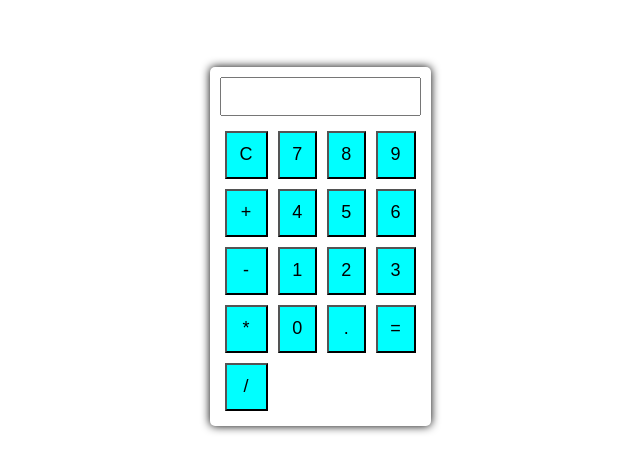
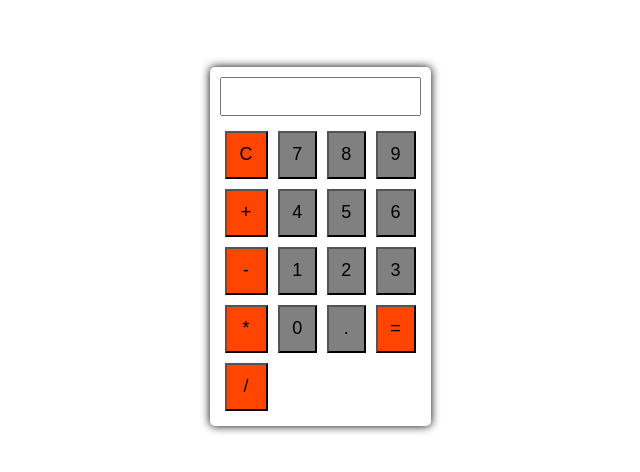
Before and after one commit to AzizRahmawan/Calculator-JS, a plain HTML site: page index.html in a window 1280 px wide. Shown: the part 162-634 px from the top of the page, without its empty margins (320-960 px from the left). Drawn offline with Linux system fonts and the light colour scheme.

Commit message:
update button

```diff
--- a/index.html
+++ b/index.html
@@ -14,31 +14,31 @@
                     <input type="text" id="result">
                 </tr>
                 <tr>
-                    <td><button onclick="clearResult()">C</button></td>
+                    <td><button class="button-logic" onclick="clearResult()">C</button></td>
                     <td><button onclick="appendTodisplay('7')">7</button></td>
                     <td><button onclick="appendTodisplay('8')">8</button></td>
                     <td><button onclick="appendTodisplay('9')">9</button></td>
                 </tr>
                 <tr>
-                    <td><button onclick="appendTodisplay('+')">+</button></td>
+                    <td><button class="button-logic" onclick="appendTodisplay('+')">+</button></td>
                     <td><button onclick="appendTodisplay('4')">4</button></td>
                     <td><button onclick="appendTodisplay('5')">5</button></td>
                     <td><button onclick="appendTodisplay('6')">6</button></td>
                 </tr>
                 <tr>
-                    <td><button onclick="appendTodisplay('-')">-</button></td>
+                    <td><button class="button-logic" onclick="appendTodisplay('-')">-</button></td>
                     <td><button onclick="appendTodisplay('1')">1</button></td>
                     <td><button onclick="appendTodisplay('2')">2</button></td>
                     <td><button onclick="appendTodisplay('3')">3</button></td>
                 </tr>
                 <tr>
-                    <td><button onclick="appendTodisplay('*')">*</button></td>
+                    <td><button class="button-logic" onclick="appendTodisplay('*')">*</button></td>
                     <td><button onclick="appendTodisplay('0')">0</button></td>
                     <td><button onclick="appendTodisplay('.')">.</button></td>
-                    <td><button onclick="calculate()">=</button></td>
+                    <td><button class="button-logic"  onclick="calculate()">=</button></td>
                 </tr>
                 <tr>
-                    <td><button onclick="appendTodisplay('/')">/</button></td>
+                    <td><button class="button-logic" onclick="appendTodisplay('/')">/</button></td>
                 </tr>
             </table>
         </div>
--- a/style.css
+++ b/style.css
@@ -24,9 +24,12 @@ td {
     padding: 5px;
 }
 button {
-    background-color: aqua;
+    background-color: gray;
     width: 100%;
     height: 48px;
     font-size: 18px;
     cursor: pointer;
 }
+.button-logic{
+    background-color: orangered;
+}
```
